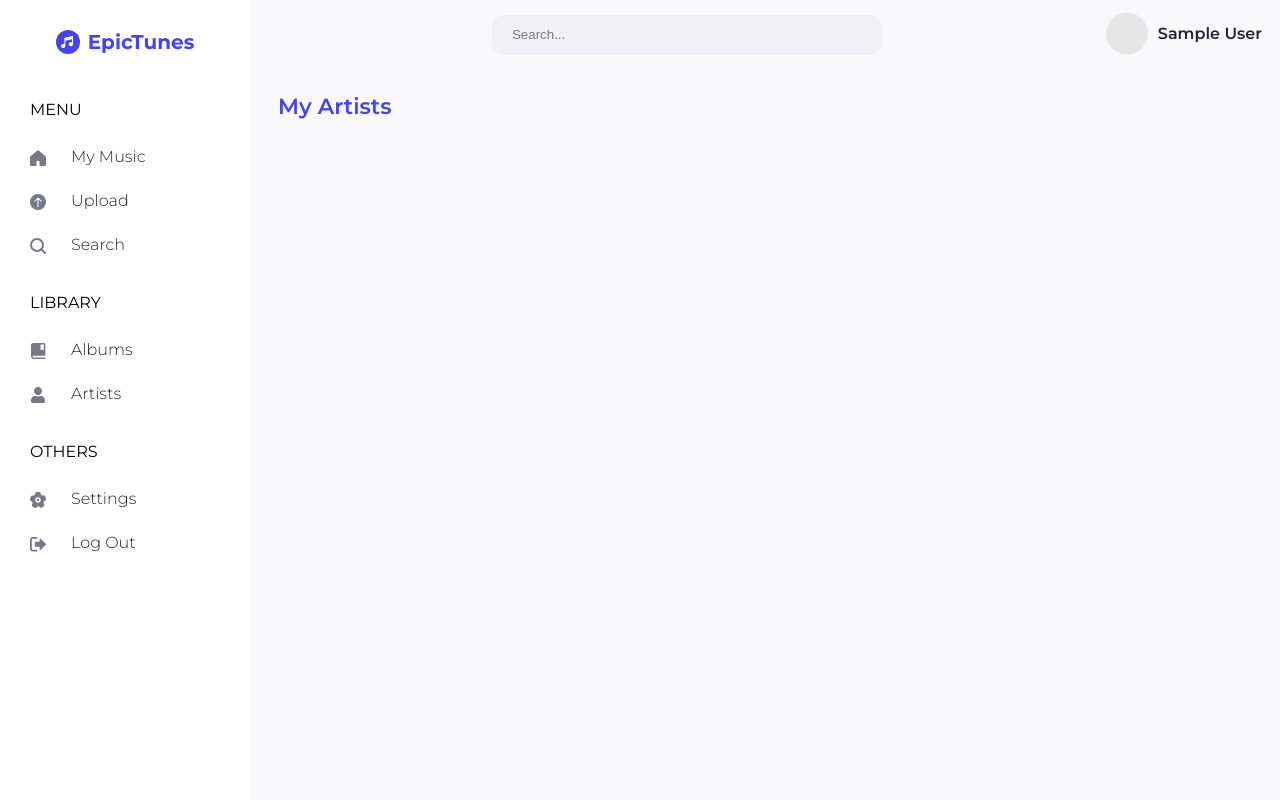
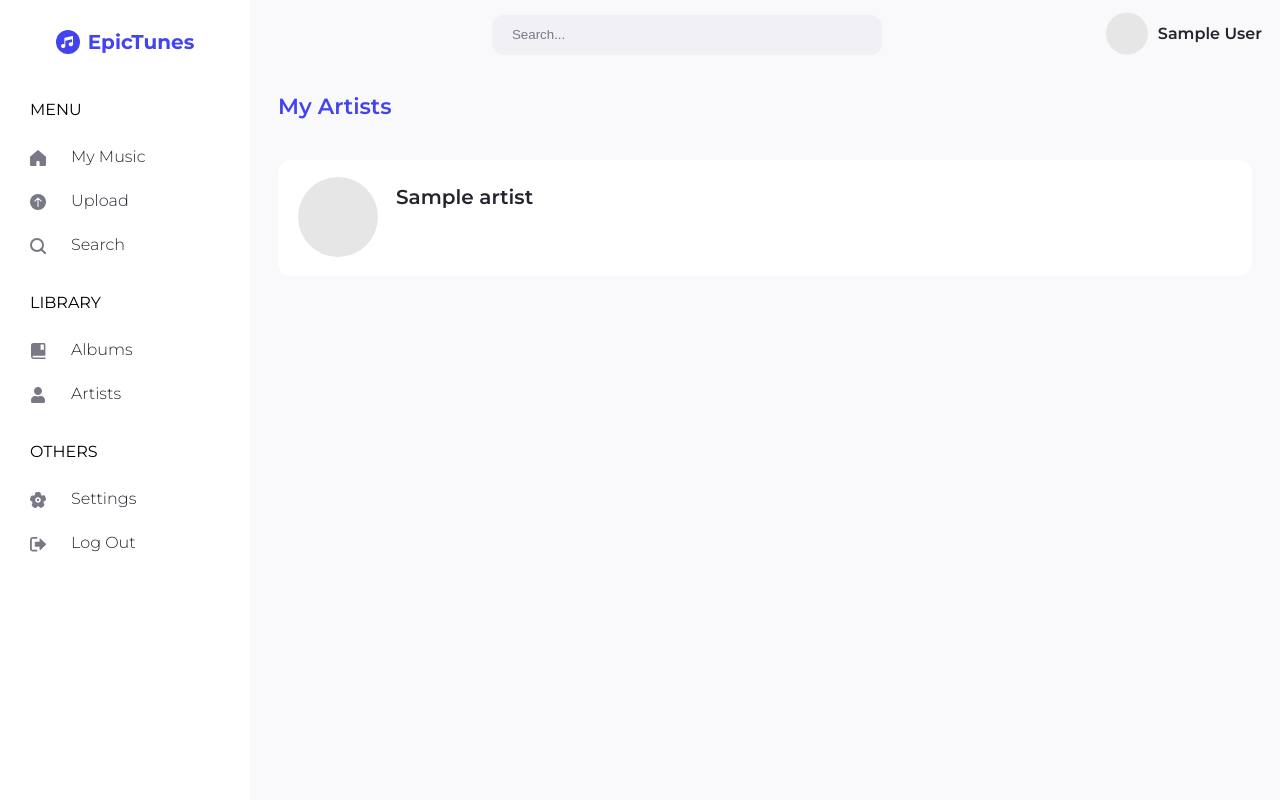
Before and after one commit to tzuntar/epictunes, a PHP site: page /artists.php in a window 1280 px wide. Run offline with PHP 8.4, Linux system fonts and the light colour scheme; the visitor is signed in with stand-in values (Sample User, id 1); tables that the repository leaves empty hold one stand-in row (values such as "Sample post").

Commit message:
Add the user profile page, fetch songs posted / performed by the user or artist

```diff
--- a/artists.php
+++ b/artists.php
@@ -5,6 +5,7 @@ if (!isset($_SESSION['identifier']))
 require_once 'utils/queries.php';
 require_once 'utils/components.php';
 $document_title = 'My Artists';
+$artists = Artist::get_all();
 
 include_once 'include/header.php';
 include_once 'include/sidebar.php' ?>
@@ -14,7 +15,9 @@ include_once 'include/sidebar.php' ?>
     <main>
         <h2 class="accent padding-20">My Artists</h2>
         <div class="margin-top-20">
-
+            <?php if ($artists) {
+                render_artist_list($artists);
+            } ?>
         </div>
     </main>
 </div>
--- a/assets/styles.css
+++ b/assets/styles.css
@@ -150,6 +150,12 @@ input[type='submit'] {
 
 .text-center {
     text-align: center;
+}
+
+.centered-flex-container {
+    display: flex;
+    align-items: center;
+    justify-content: center;
 }
 
 
@@ -358,6 +364,24 @@ input[type='submit'] {
     align-items: center;
 }
 
+/* User Profile Pages */
+.user-summary-division {
+    background-color: var(--sidebar-sel-color);
+    grid-template-columns: 0.25fr auto;
+}
+
+.user-name {
+    font-weight: 700;
+    font-size: 30px;
+    line-height: 70px;
+    vertical-align: middle;
+}
+
+.user-profile-pic {
+    width: 70px;
+    height: 70px;
+}
+
 /* Upload Pages */
 .step-number,
 .step-heading {
--- a/utils/components.php
+++ b/utils/components.php
@@ -22,3 +22,22 @@ function render_song_list($songs) {
         </div>
     <?php }
 }
+
+function render_artist_list($artists) {
+    foreach ($artists as $artist) { ?>
+        <div class="song-list-card">
+            <div class="flex-container">
+                <div>
+                    <img class="album-art-list profile-photo-list" src="/assets/img/icons/avatar.svg"
+                         alt="Artist's Photo"/>
+                </div>
+                <div>
+                    <p><a href="user.php?id=<?= $artist->id ?>"><?= $artist->name ?></a></p>
+                    <p class="sub-label">
+
+                    </p>
+                </div>
+            </div>
+        </div>
+    <?php }
+}
--- a/utils/queries.php
+++ b/utils/queries.php
@@ -206,6 +206,19 @@ class Artist extends stdClass {
     public string $name;
     public User $user;
 
+    public static function get_all() {
+        global $DB;
+        if ($stmt = $DB->query('SELECT * FROM artists')) {
+            while ($a = $stmt->fetch()) {
+                $artist = new Artist();
+                $artist->id = $a['id_artist'];
+                $artist->name = $a['name'];
+                $artists[] = $artist;
+            }
+        }
+        return $artists ?? false;
+    }
+
     public function get_or_create() {
         global $DB;
         if (isset($this->user)) {
@@ -293,9 +306,10 @@ class Song extends stdClass {
         $this->tags = [];
     }
 
-    public static function get_by_user_saves(string $userId) {
+    public static function get_by_artist(int $artistId, bool $queryUserId = false) {
         global $DB;
-        $stmt = $DB->prepare('SELECT s.id_song,
+        if ($queryUserId) {
+            $stmt = $DB->prepare('SELECT s.id_song,
                    s.name AS song_name,
                    s.song_url,
                    g.id_genre AS id_genre,
@@ -305,13 +319,39 @@ class Song extends stdClass {
             FROM songs s
             LEFT JOIN genres g ON s.id_genre = g.id_genre
             LEFT JOIN songs_artists sa ON s.id_song = sa.id_song
-            LEFT JOIN songs_saves ss ON ss.id_song = s.id_song
-            WHERE ss.id_user = ?');
-        if (!$stmt->execute([$userId]))
+            LEFT JOIN artists a ON a.id_artist = sa.id_artist
+            LEFT JOIN albums alb ON alb.id_album = s.id_album
+            LEFT JOIN albums_artists aa ON aa.id_album = alb.id_album
+            LEFT JOIN artists a2 ON a2.id_artist = aa.id_artist
+            WHERE (a.id_user = ?) OR (a2.id_user = ?)');
+        } else {
+            $stmt = $DB->prepare('SELECT s.id_song,
+                   s.name AS song_name,
+                   s.song_url,
+                   g.id_genre AS id_genre,
+                   s.id_album AS id_album,
+                   sa.id_artist,
+                   g.name AS genre_name
+            FROM songs s
+            LEFT JOIN genres g ON s.id_genre = g.id_genre
+            LEFT JOIN songs_artists sa ON s.id_song = sa.id_song
+            LEFT JOIN albums alb ON alb.id_album = s.id_album
+            LEFT JOIN albums_artists aa ON aa.id_album = alb.id_album
+            WHERE (sa.id_artist = ?) OR (aa.id_artist = ?)');
+        }
+        if (!$stmt->execute([$artistId, $artistId]))
             return false;
+        return self::fetch_query_results($stmt);
+    }
 
+    /**
+     * Processes this statement and extracts all results into an array
+     * @param $statement mixed an open, already executed PDO statement
+     * @return array the resulting data
+     */
+    private static function fetch_query_results($statement): array {
         $songs = [];
-        while ($s = $stmt->fetch()) {
+        while ($s = $statement->fetch()) {
             if (!array_key_exists($s['id_song'], $songs)) {
                 $song = new Song();
                 $song->id = $s['id_song'];
@@ -360,6 +400,26 @@ class Song extends stdClass {
         return $song;
     }
 
+    public static function get_by_user_saves(int $userId) {
+        global $DB;
+        $stmt = $DB->prepare('SELECT s.id_song,
+                   s.name AS song_name,
+                   s.song_url,
+                   g.id_genre AS id_genre,
+                   s.id_album AS id_album,
+                   sa.id_artist,
+                   g.name AS genre_name
+            FROM songs s
+            LEFT JOIN genres g ON s.id_genre = g.id_genre
+            LEFT JOIN songs_artists sa ON s.id_song = sa.id_song
+            LEFT JOIN songs_saves ss ON ss.id_song = s.id_song
+            WHERE ss.id_user = ?');
+        if (!$stmt->execute([$userId]))
+            return false;
+
+        return self::fetch_query_results($stmt);
+    }
+
     public static function get_by_searching(string $query) {
         global $DB;
         $stmt = $DB->prepare('SELECT s.id_song,
@@ -374,22 +434,7 @@ class Song extends stdClass {
             WHERE UPPER(s.name) LIKE ?');
         if (!$stmt->execute(['%' . strtoupper(trim($query)) . '%']))
             return false;
-
-        $songs = [];
-        while ($s = $stmt->fetch()) {
-            if (!array_key_exists($s['id_song'], $songs)) {
-                $song = new Song();
-                $song->id = $s['id_song'];
-                $song->file_url = $s['song_url'];
-                $song->title = $s['song_name'];
-                $song->genre = Genre::get($s['id_genre']);
-                $song->album = Album::get($s['id_album']);
-                $songs[$song->id] = $song;
-            }
-
-            $songs[$s['id_song']]->artists[] = Artist::get($s['id_artist']);
-        }
-        return $songs;
+        return self::fetch_query_results($stmt);
     }
 
     public function insert() {
```
Also changed, not shown: user.php (+17 -2 lines).
